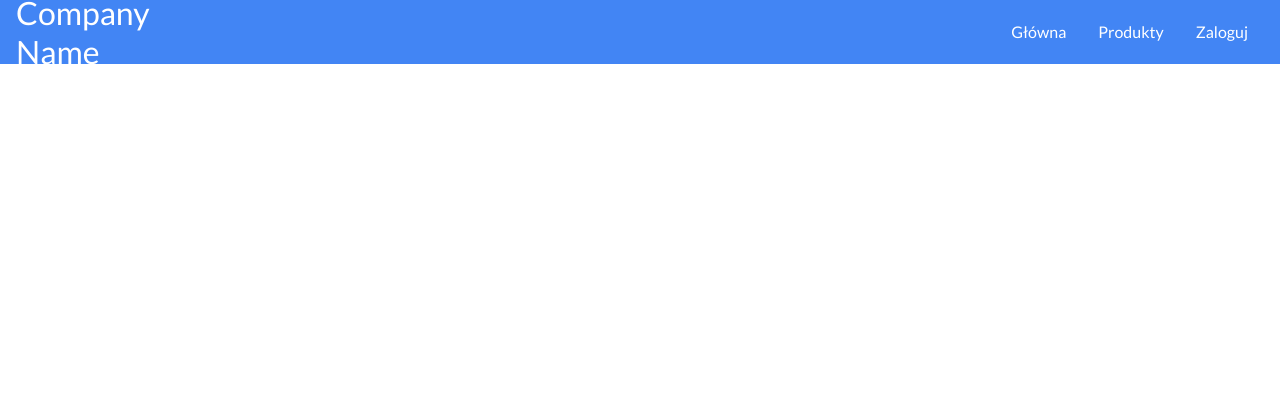
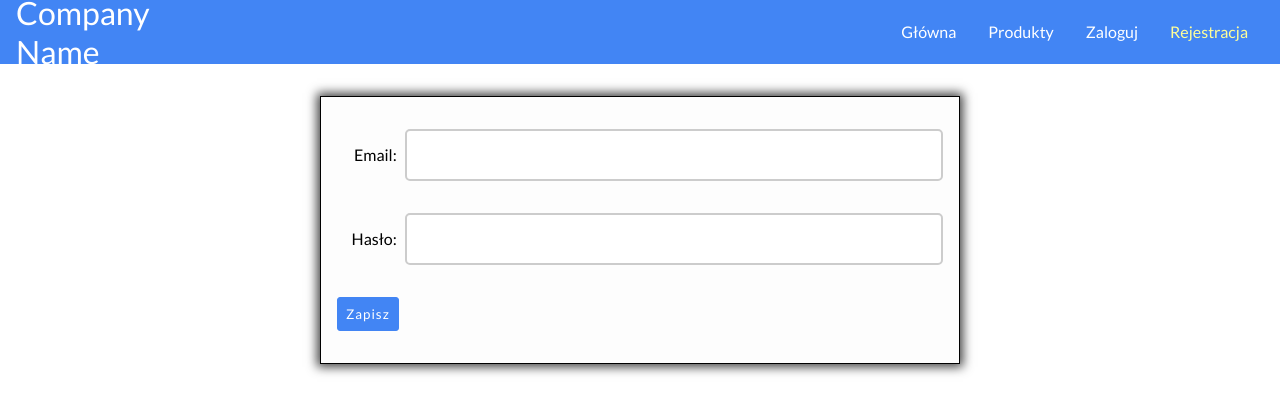
Before and after one commit to dominikPytlinski/shopv4, a React (Create React App) app in the folder client/: page /register in a window 1280 px wide. Shown: the top 414 px of the page. Built offline with nearby package versions, Linux system fonts and the light colour scheme.

Commit message:
Added Register component

```diff
--- a/client/src/App.js
+++ b/client/src/App.js
@@ -14,6 +14,7 @@ import Product from './components/Product';
 import Users from './components/Users';
 import AddUser from './components/AddUser';
 import EditUser from './components/EditUser';
+import Register from './components/Register';
 
 import './App.css';
 
@@ -96,6 +97,10 @@ class App extends Component {
             render={() => <Login isLogged={this.state.isLogged} login={this.login} />}
           />
           <Route
+            path="/register"
+            component={Register}
+          />
+          <Route
             path="/logout"
             render={() => <Logout isLogged={this.state.isLogged} logout={this.logout} />}
           />
--- a/client/src/components/Menu.js
+++ b/client/src/components/Menu.js
@@ -18,6 +18,7 @@ class Menu extends Component {
                         <NavLink to="/" exact activeClassName="selected" >Główna</NavLink>
                         <NavLink to="/products" activeClassName="selected" >Produkty</NavLink>
                         <NavLink to="/login" activeClassName="selected" >Zaloguj</NavLink>
+                        <NavLink to="/register" activeClassName="selected">Rejestracja</NavLink>
                     </Fragment>
                 }
             </div>
--- /dev/null
+++ b/client/src/components/Register.js
@@ -0,0 +1,37 @@
+import React, { Component, Fragment } from 'react';
+import { Mutation } from 'react-apollo';
+import { ADD_USER } from '../queries/Queries';
+import Loading from './Loading';
+import RegisterForm from './RegisterForm';
+import { toast } from 'react-toastify';
+
+class Register extends Component {
+
+    notify = (message) => {
+        toast.success(message);
+    }
+
+    render() {
+        return (
+            <Fragment>
+                <Mutation
+                    mutation={ADD_USER}
+                    onCompleted={data => {
+                        this.notify(`user ${data.createUser.id} created`);
+                    }}
+                >
+                    {
+                        (createUser, { loading, error }) => {
+                            if(loading) return <Loading />
+                            if(error) return <p>{error.message}</p>
+
+                            return <RegisterForm createUser={createUser}/>
+                        }
+                    }
+                </Mutation>
+            </Fragment>
+        )
+    }
+}
+
+export default Register;
--- /dev/null
+++ b/client/src/components/RegisterForm.js
@@ -0,0 +1,48 @@
+import React, { Component } from 'react';
+
+class RegisterForm extends Component {
+
+    constructor(props)
+    {
+        super(props);
+        this.state = {
+            email: '',
+            password: '',
+            roleId: '5d25d1cb1c4b0b3dbe407084'
+        }
+    }
+
+    submitHandler = () => {
+        const { email, password, roleId } = this.state;
+
+        this.props.createUser({
+            variables: {
+                email,
+                password,
+                roleId
+            }
+        });
+    }
+
+    render() {
+        return (
+            <div className="add-form">
+                <form onSubmit={this.submitHandler}>
+                    <div className="form-control">
+                        <label htmlFor="email">Email: </label>
+                        <input type="email" id="email" value={this.state.email} onChange={(e) => this.setState({ email: e.target.value })}  />
+                    </div>
+                    <div className="form-control">
+                        <label htmlFor="password">Hasło: </label>
+                        <input type="text" id="password" value={this.state.password} onChange={(e) => this.setState({ password: e.target.value })} />
+                    </div>
+                    <div className="form-control">
+                        <button type="submit" className="btn btn-primary">Zapisz</button>
+                    </div>
+                </form>
+            </div>
+        )
+    }
+}
+
+export default RegisterForm;
```
Also changed, not shown: 1 other file (tests, documents, lock files or other folders).
